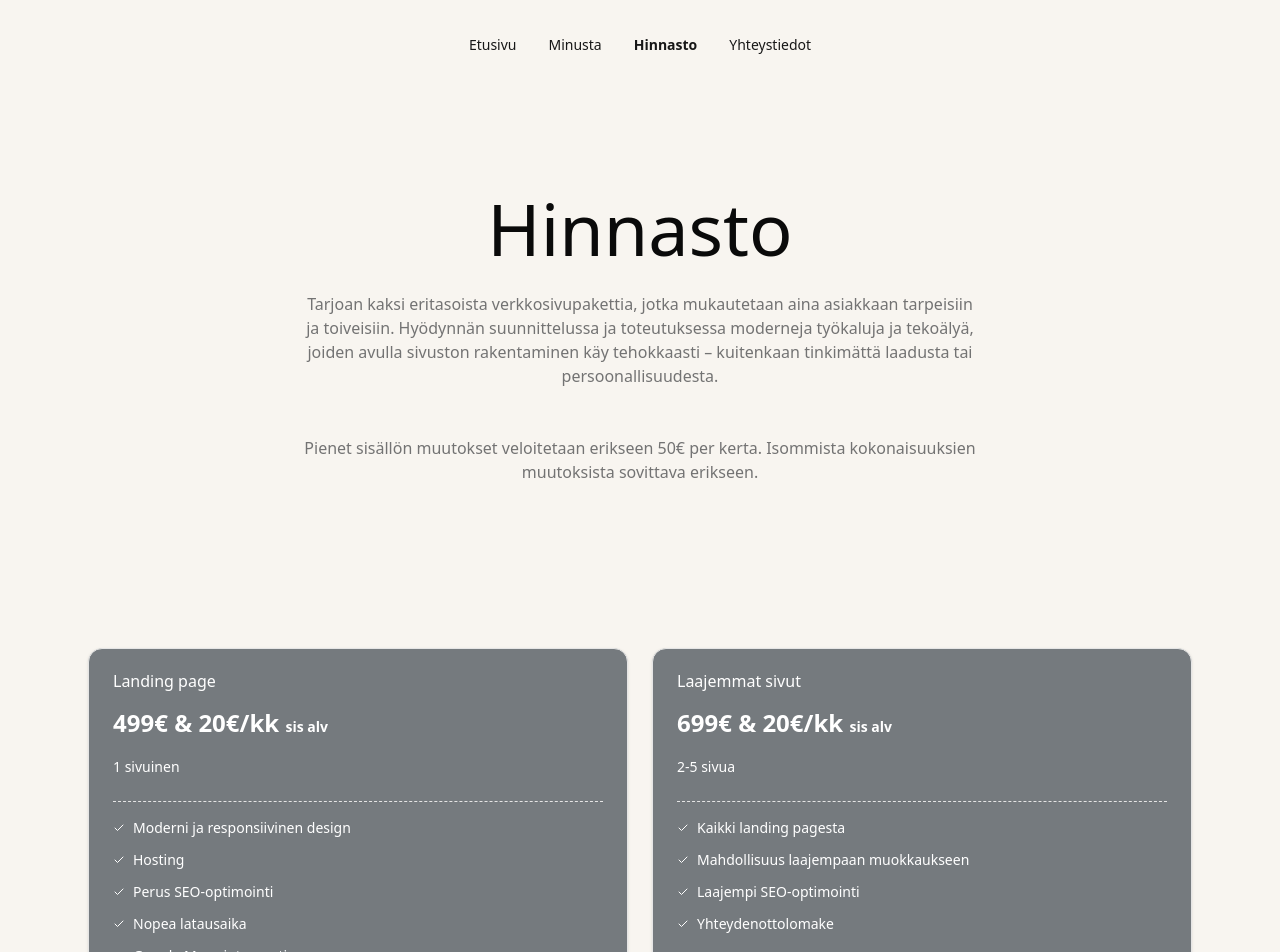
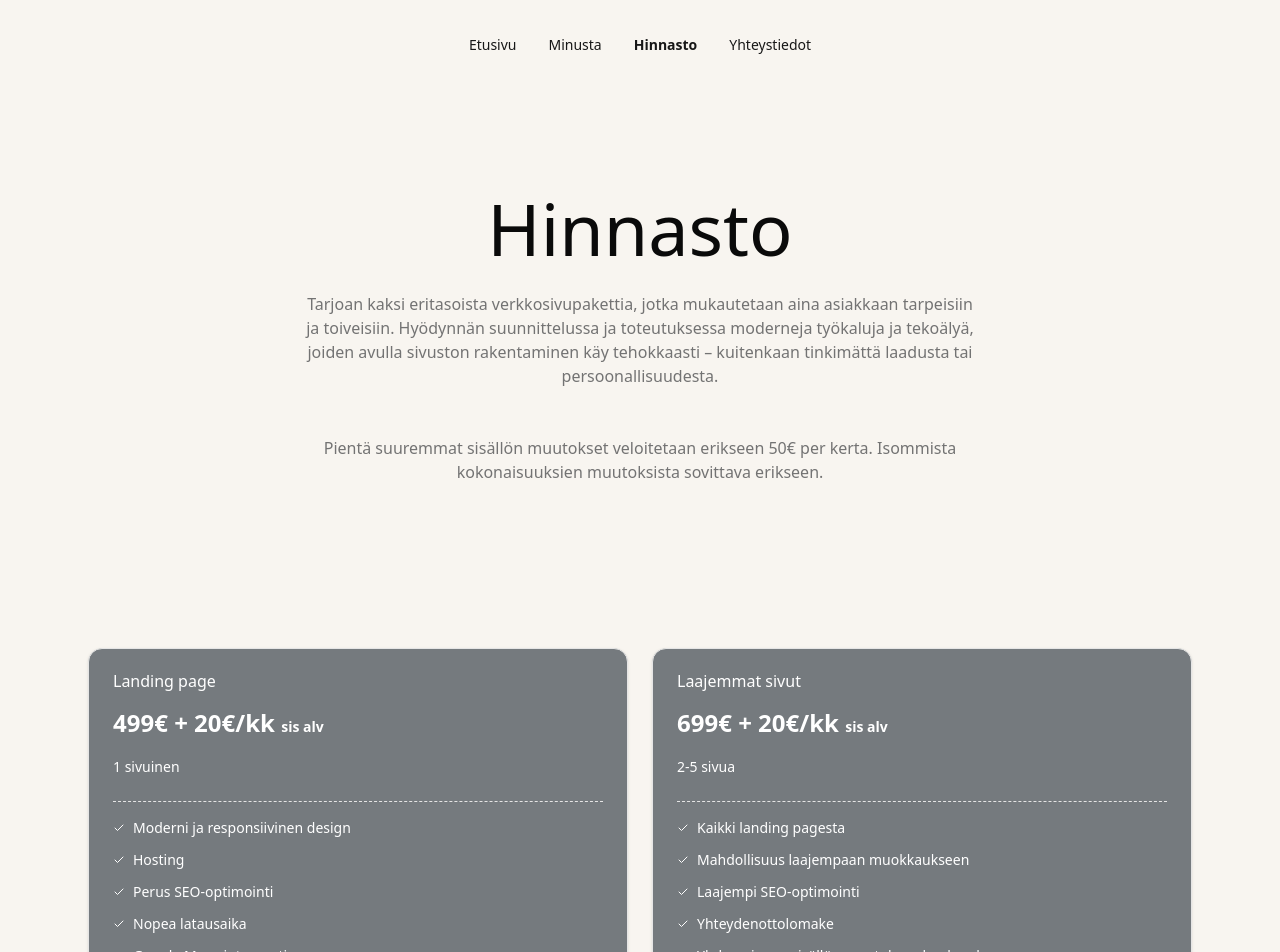
Before and after one commit to DanuPanu/SarpanevaWebsites, a Next.js app: page /hinnasto in a window 1280 px wide. Shown: the top 952 px of the page. Built offline with nearby package versions, Linux system fonts and the light colour scheme.

Commit message:
Small changes to pricing

```diff
--- a/components/hinnasto/hinnasto-otsikko.tsx
+++ b/components/hinnasto/hinnasto-otsikko.tsx
@@ -18,7 +18,7 @@ export default function ContentSectionHinnasto() {
                 <div className="text-muted-foreground mx-auto max-w-2xl pt-7 space-y-6 text-center text-sm md:text-base">
                     <p>Tarjoan kaksi eritasoista verkkosivupakettia, jotka mukautetaan aina asiakkaan tarpeisiin ja toiveisiin. Hyödynnän suunnittelussa ja toteutuksessa moderneja työkaluja ja tekoälyä, joiden avulla sivuston rakentaminen käy tehokkaasti – kuitenkaan tinkimättä laadusta tai persoonallisuudesta.</p>
                     <br></br>
-                    <p>Pienet sisällön muutokset veloitetaan erikseen 50€ per kerta. Isommista kokonaisuuksien muutoksista sovittava erikseen.</p>
+                    <p>Pientä suuremmat sisällön muutokset veloitetaan erikseen 50€ per kerta. Isommista kokonaisuuksien muutoksista sovittava erikseen.</p>
                 </div>
         </section>
     )
--- a/components/hinnasto/hinnasto.tsx
+++ b/components/hinnasto/hinnasto.tsx
@@ -15,7 +15,7 @@ export default function Hinnasto() {
                     >
                         <CardHeader>
                             <CardTitle className="font-medium">Landing page</CardTitle>
-                            <span className="my-3 block text-2xl font-semibold">499€ & 20€/kk <span className='text-sm'>sis alv</span></span>
+                            <span className="my-3 block text-2xl font-semibold">499€ + 20€/kk <span className='text-sm'>sis alv</span></span>
                             <CardDescription className="text-sm text-white">1 sivuinen</CardDescription>
                         </CardHeader>
 
@@ -23,7 +23,7 @@ export default function Hinnasto() {
                             <hr className="border-dashed" />
 
                             <ul className="list-outside space-y-3 text-sm">
-                                {['Moderni ja responsiivinen design', 'Hosting', 'Perus SEO-optimointi', 'Nopea latausaika', 'Google Maps integraatio'].map((item, index) => (
+                                {['Moderni ja responsiivinen design', 'Hosting', 'Perus SEO-optimointi', 'Nopea latausaika', 'Google Maps integraatio', 'Yhden pienen sisällön muutoksen kuukaudessa'].map((item, index) => (
                                     <li key={index} className="flex items-center gap-2">
                                         <Check className="size-3" />
                                         {item}
@@ -47,7 +47,7 @@ export default function Hinnasto() {
                         >
                         <CardHeader>
                             <CardTitle className="font-medium">Laajemmat sivut</CardTitle>
-                            <span className="my-3 block text-2xl font-semibold">699€ & 20€/kk <span className='text-sm'>sis alv</span></span>
+                            <span className="my-3 block text-2xl font-semibold">699€ + 20€/kk <span className='text-sm'>sis alv</span></span>
                             <CardDescription className="text-sm text-white">2-5 sivua</CardDescription>
                         </CardHeader>
 
@@ -55,7 +55,7 @@ export default function Hinnasto() {
                             <hr className="border-dashed" />
 
                             <ul className="list-outside space-y-3 text-sm">
-                                {['Kaikki landing pagesta', 'Mahdollisuus laajempaan muokkaukseen', 'Laajempi SEO-optimointi', 'Yhteydenottolomake'].map((item, index) => (
+                                {['Kaikki landing pagesta', 'Mahdollisuus laajempaan muokkaukseen', 'Laajempi SEO-optimointi', 'Yhteydenottolomake', 'Yhden pienen sisällön muutoksen kuukaudessa'].map((item, index) => (
                                     <li key={index} className="flex items-center gap-2">
                                         <Check className="size-3" />
                                         {item}
```
